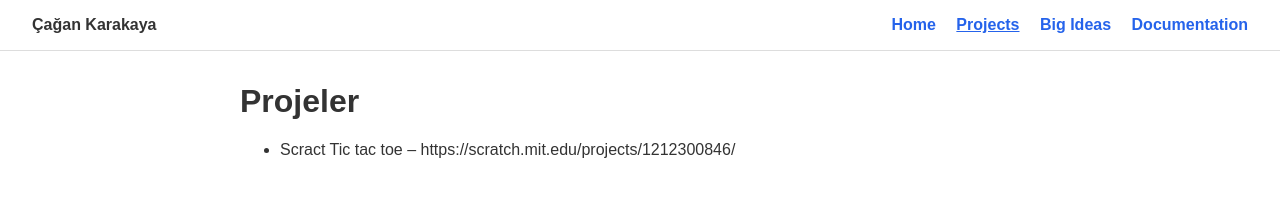
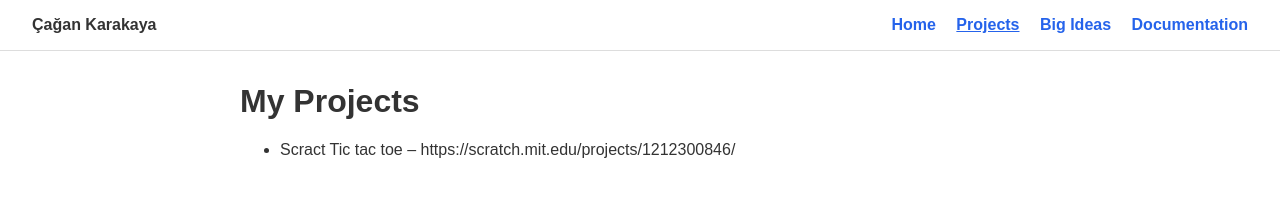
Before and after one commit to CaganKarakaya/CaganKarakaya, a plain HTML site: page projects.html in a window 1280 px wide. Drawn offline with Linux system fonts and the light colour scheme.

Commit message:
Update projects.html

```diff
--- a/projects.html
+++ b/projects.html
@@ -24,7 +24,7 @@
     </nav>
   </header>
   <main>
-    <h1>Projeler</h1>
+    <h1>My Projects</h1>
     <ul>
       <li>Scract Tic tac toe – https://scratch.mit.edu/projects/1212300846/ </li>
     </ul>
```
